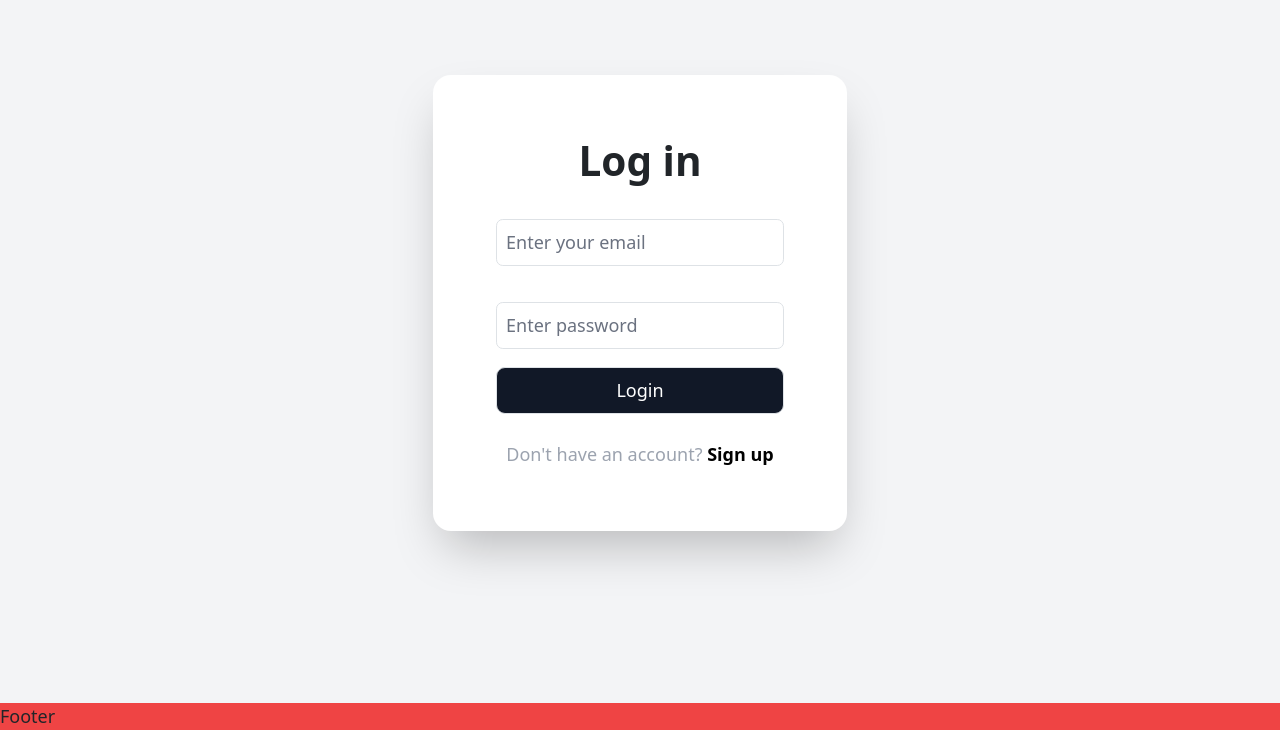
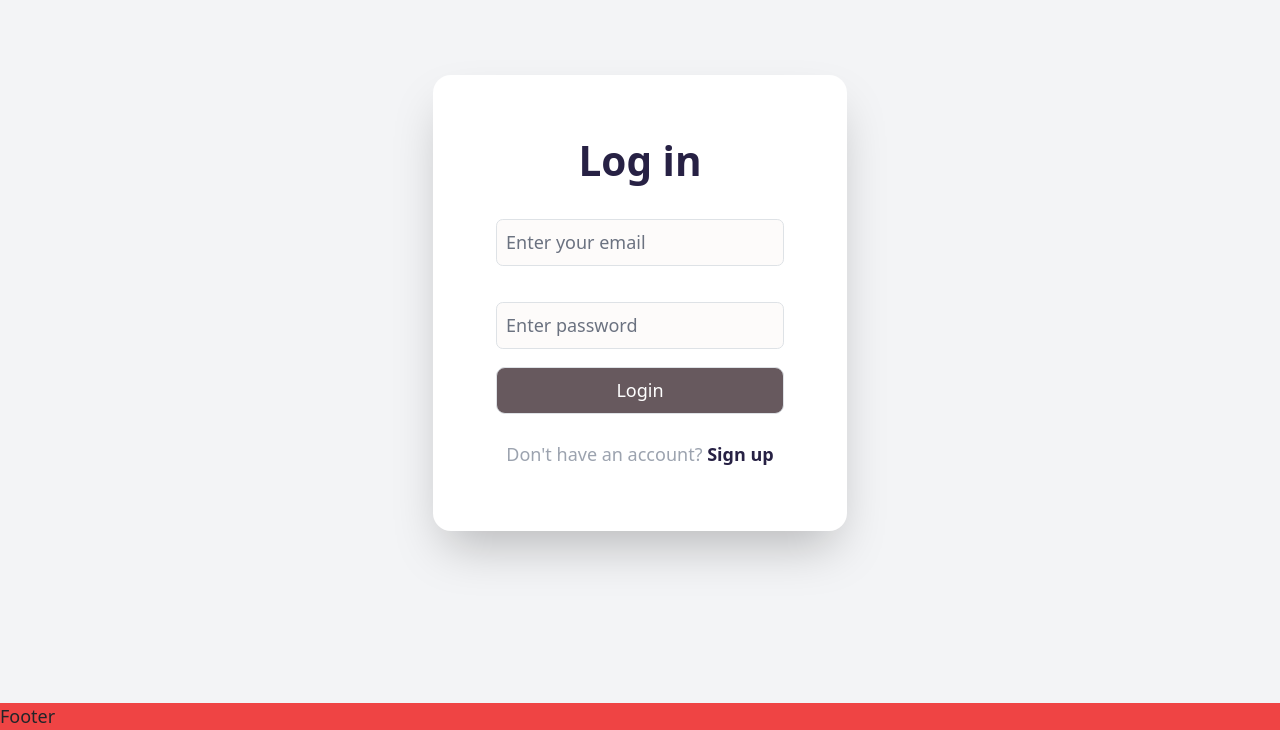
Before and after one commit to JoonAro/calendarMaker, a React (Vite) app: page /login in a window 1280 px wide. Shown: the part 115-845 px from the top of the page. Built offline with nearby package versions, Linux system fonts and the light colour scheme; no server answers.

Commit message:
Change style of login and register pages

```diff
--- a/src/routes/Login.jsx
+++ b/src/routes/Login.jsx
@@ -10,30 +10,30 @@ const Login = () => {
     <div className="flex items-center justify-center min-h-screen bg-gray-100">
       <div className="relative flex flex-col m-6 space-y-8 bg-white shadow-2xl rounded-2xl md:flex-row md:space-y-0">
         <div className="flex flex-col justify-center p-8 md:p-14">
-          <span className="mb-3 text-4xl font-bold text-center">Log in</span>
+          <span className="mb-3 text-4xl font-bold text-center text-fontDark">Log in</span>
           <div className="py-3">
             <input
-              className="w-full p-2 md:w-64 border border-gray-300 rounded-md placeholder:font-light placeholder:text-gray-500"
+              className="w-full p-2 md:w-64 bg-whiteReplacement border border-gray-300 rounded-md placeholder:font-light placeholder:text-gray-500"
               type="email"
               placeholder="Enter your email"
             />
           </div>
           <div className="py-3">
             <input
-              className="w-full p-2 md:w-64 border border-gray-300 rounded-md placeholder:font-light placeholder:text-gray-500"
+              className="w-full p-2 md:w-64 bg-whiteReplacement border border-gray-300 rounded-md placeholder:font-light placeholder:text-gray-500"
               type="password"
               placeholder="Enter password"
             />
           </div>
           <Button
             onClick={login}
-            className="w-full border border-transparent bg-gray-900 text-white p-2 rounded-lg mb-6 hover:bg-gray-500"
+            className="w-full border border-transparent bg-mainBackground text-white p-2 rounded-lg mb-6 hover:bg-smallBackground"
           >
             Login
           </Button>
           <div className="text-center text-gray-400">
             Don't have an account?
-            <span className="cursor-pointer font-bold text-black">
+            <span className="cursor-pointer font-bold text-fontDark">
               {" "}
               Sign up
             </span>
--- a/src/routes/Register.jsx
+++ b/src/routes/Register.jsx
@@ -11,30 +11,30 @@ const Register = () => {
 <div className="flex items-center justify-center min-h-screen bg-gray-100">
 <div className="relative flex flex-col m-6 space-y-8 bg-white shadow-2xl rounded-2xl md:flex-row md:space-y-0 ">
 <div className="flex flex-col justify-center p-8 md:p-14">
-<span className="mb-3 text-4xl font-bold text-center">Sign up</span>
+<span className="mb-3 text-4xl font-bold text-center text-fontDark">Sign up</span>
 <div className="py-3">
 <input
-className="w-full md:w-64 p-2 border border-gray-300 rounded-md placeholder:font-light placeholder:text-gray-500"
+className="w-full md:w-64 p-2 bg-whiteReplacement border border-gray-300 rounded-md placeholder:font-light placeholder:text-gray-500"
 type="text"
 placeholder="Enter full name"
  />
 </div>
 <div className="py-3">
 <input
-className=" w-full p-2 md:w-64 border border-gray-300 rounded-md placeholder:font-light placeholder:text-gray-500"
+className=" w-full p-2 md:w-64 bg-whiteReplacement border border-gray-300 rounded-md placeholder:font-light placeholder:text-gray-500"
 type="text"
 placeholder="Enter email"
  />
 </div>
 <div className="py-3">
 <input
-className="w-full p-2 md:w-64 border border-gray-300 rounded-md placeholder:font-light placeholder:text-gray-500"
+className="w-full p-2 md:w-64 bg-whiteReplacement border border-gray-300 rounded-md placeholder:font-light placeholder:text-gray-500"
 type="password"
 id="password"
 placeholder="Enter password"/>
 </div>
 
-<Button className="w-full border border-transparent bg-gray-900 text-white p-2 rounded-lg mb-6 hover:bg-gray-500"
+<Button className="w-full border border-transparent bg-mainBackground text-white p-2 rounded-lg mb-6 hover:bg-smallBackground"
  onClick={register}>Sign up</Button>
 </div>
 
```
